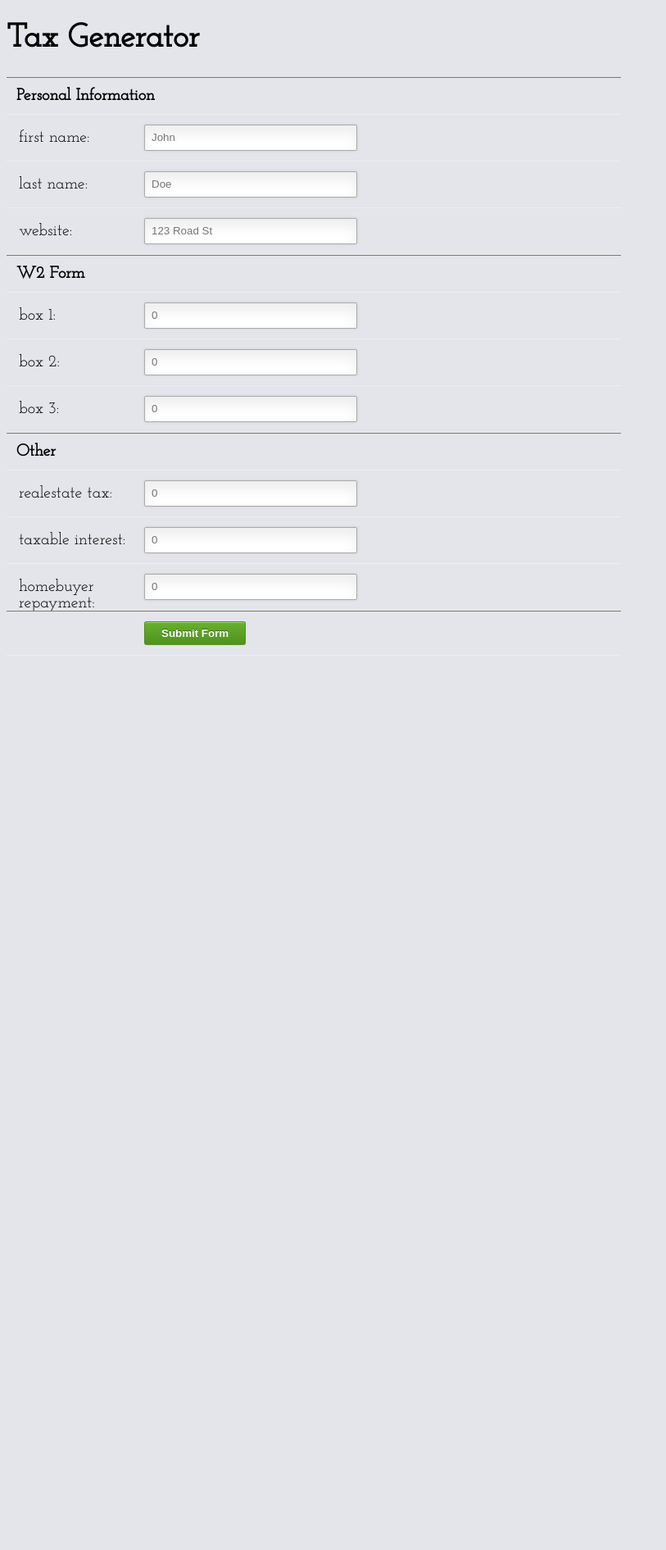
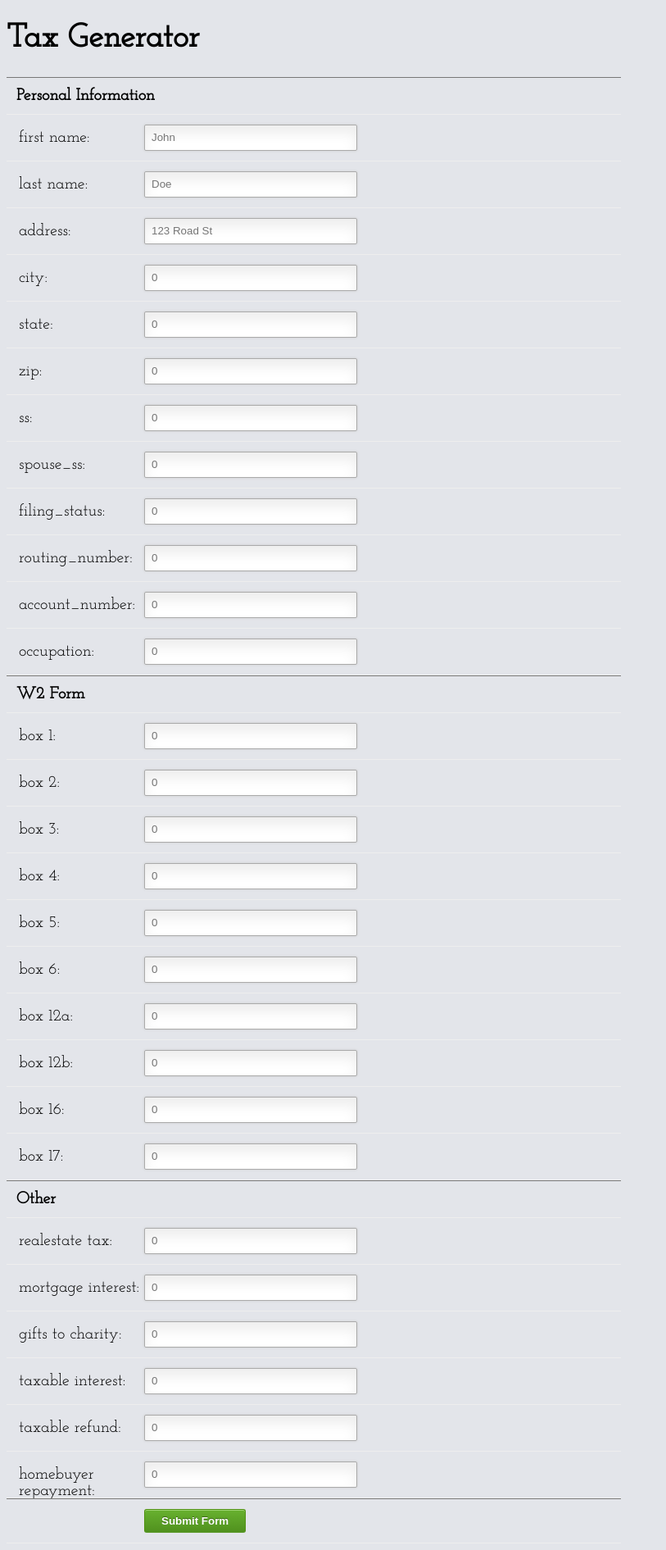
Before and after one commit to index49/taxform-generator, a Python web app: template Templates/index.html in a window 1280 px wide. Shown: the whole page at 82% size, without its empty margins (0-813 px from the left). Before the commit the page ends 787 px from the top, so only its background shows below. Run offline with Jinja, Linux system fonts and the light colour scheme; the template is opened without the code that fills it, so the values that code supplies are empty.

Commit message:
added fields

```diff
--- a/Templates/index.html
+++ b/Templates/index.html
@@ -195,56 +195,44 @@ input:required, textarea:required {
 <li>
 	 <h2>Personal Information</h2>
 </li>
-<li>
-	<label>first name:</label>
-	<input type="text" name="first_name" placeholder="John"/>
-    <span class="form_hint">"John"</span>
-</li>
-<li>
-    <label>last name:</label>
-    <input type="text" name="last_name" placeholder="Doe" />
-    <span class="form_hint">"Doe"</span>
-</li>
-<li>
-    <label>website:</label>
-    <input type="text" name="address" placeholder="123 Road St" />
-    <span class="form_hint">"123 Road St"</span>
-</li>
+<li> <label>first name:</label> <input type="text" name="first_name" placeholder="John"/> </li>
+<li> <label>last name:</label> <input type="text" name="last_name" placeholder="Doe" /> </li>
+<li> <label>address:</label> <input type="text" name="address" placeholder="123 Road St" /> </li>
+<li><label>city:			</label> <input type="text" name="city"				placeholder="0"/></li>
+<li><label>state:			</label> <input type="text" name="state"			placeholder="0"/></li>
+<li><label>zip:			    </label> <input type="text" name="zip"				placeholder="0"/></li>
+<li><label>ss:		        </label> <input type="text" name="ss"				placeholder="0"/></li>
+<li><label>spouse_ss:       </label> <input type="text" name="spouse_ss"		placeholder="0"/></li>
+<li><label>filing_status:   </label> <input type="text" name="filing_status"	placeholder="0"/></li>
+<li><label>routing_number:  </label> <input type="text" name="routing_number"	placeholder="0"/></li>
+<li><label>account_number:  </label> <input type="text" name="account_number"	placeholder="0"/></li>
+<li><label>occupation:	    </label> <input type="text" name="occupation"		placeholder="0"/></li>
 <ul>
 <li>
 	 <h2>W2 Form</h2>
 </li>
-<li>
-	<label>box 1:</label>
-	<input type="text" name="w2.1" placeholder="0" />
-</li>
-<li>
-	<label>box 2:</label>
-	<input type="text" name="w2.2" placeholder="0" />
-</li>
-<li>
-	<label>box 3:</label>
-	<input type="text" name="w2.3" placeholder="0" />
-</li>
+<li> <label>box 1:</label><input type="text" name="box_1" placeholder="0" /> </li>
+<li> <label>box 2:</label><input type="text" name="box_2" placeholder="0" /> </li>
+<li> <label>box 3:</label><input type="text" name="box_3" placeholder="0" /> </li>
+<li> <label>box 4:</label><input type="text" name="box_4" placeholder="0" /> </li>
+<li> <label>box 5:</label><input type="text" name="box_5" placeholder="0" /> </li>
+<li> <label>box 6:</label><input type="text" name="box_6" placeholder="0" /> </li>
+<li> <label>box 12a:</label><input type="text" name="box_12a" placeholder="0" /> </li>
+<li> <label>box 12b:</label><input type="text" name="box_12b" placeholder="0" /> </li>
+<li> <label>box 16:</label><input type="text" name="box_16" placeholder="0" /> </li>
+<li> <label>box 17:</label><input type="text" name="box_17" placeholder="0" /> </li>
 <ul>
 <li>
 	 <h2>Other</h2>
 </li>
-<li>
-	<label>realestate tax:</label>
-	<input type="text" name="realestate_tax" placeholder="0" />
-</li>
-<li>
-	<label>taxable interest:</label>
-	<input type="text" name="taxable_interest" placeholder="0" />
-</li>
-<li>
-	<label>homebuyer repayment:</label>
-	<input type="text" name="homebuyer_repayment" placeholder="0" />
-</li>
-<li>
-    <button class="submit" type="submit">Submit Form</button>
-</li>
+<li> <label>realestate tax:</label> <input type="text" name="real_estate" placeholder="0" /> </li>
+<li> <label>mortgage interest:</label> <input type="text" name="mortgage_interest" placeholder="0" /> </li>
+<li> <label>gifts to charity:</label> <input type="text" name="gifts" placeholder="0" /> </li>
+<li> <label>taxable interest:</label> <input type="text" name="taxable_interest" placeholder="0" /> </li>
+<li> <label>taxable refund:</label> <input type="text" name="taxable_refund" placeholder="0" /> </li>
+<li> <label>homebuyer repayment:</label> <input type="text" name="homebuyer_credit" placeholder="0" /> </li>
+
+<li> <button class="submit" type="submit">Submit Form</button> </li>
 </form>
 
 
```
Also changed, not shown: app.py (+32 -5 lines), 1 other file.
